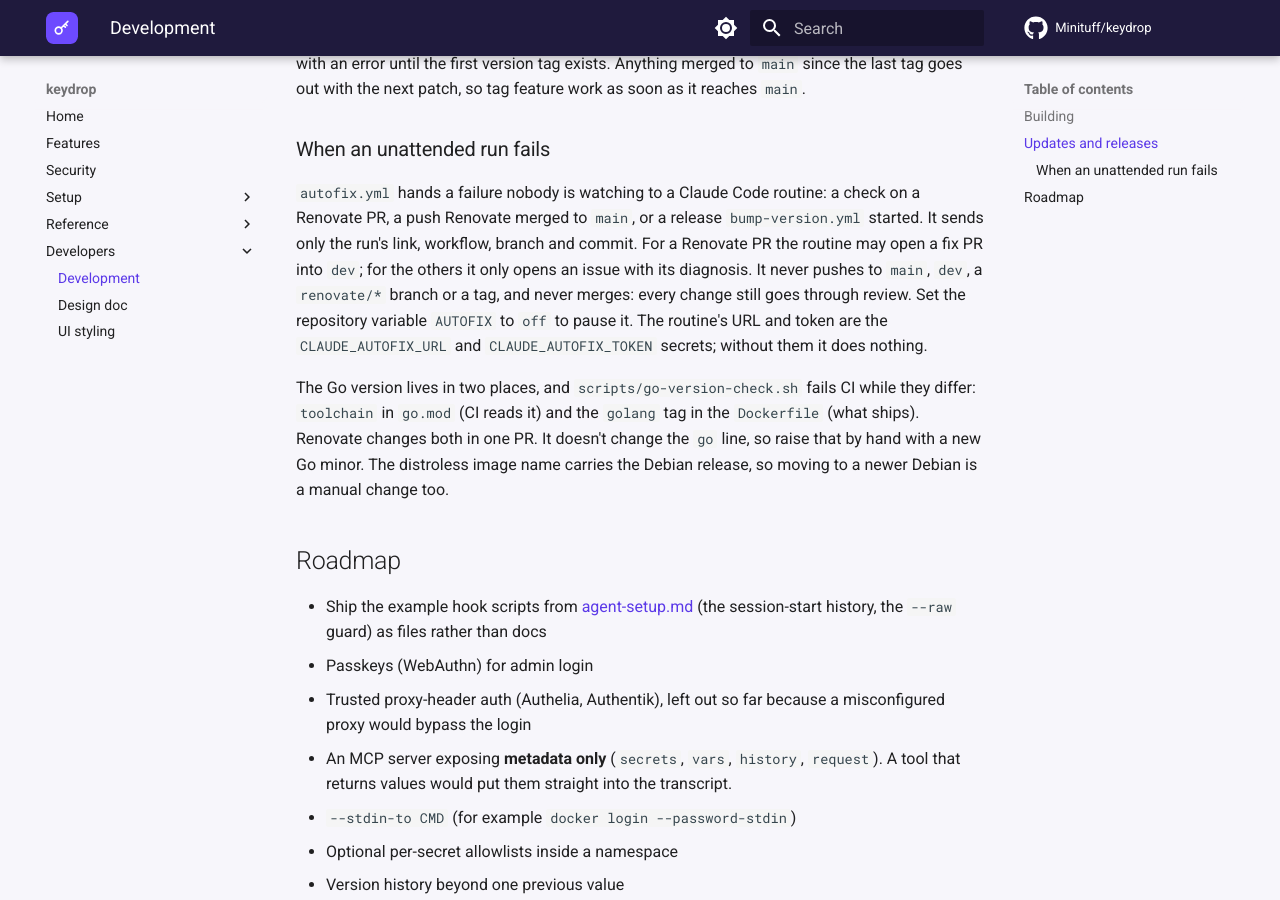
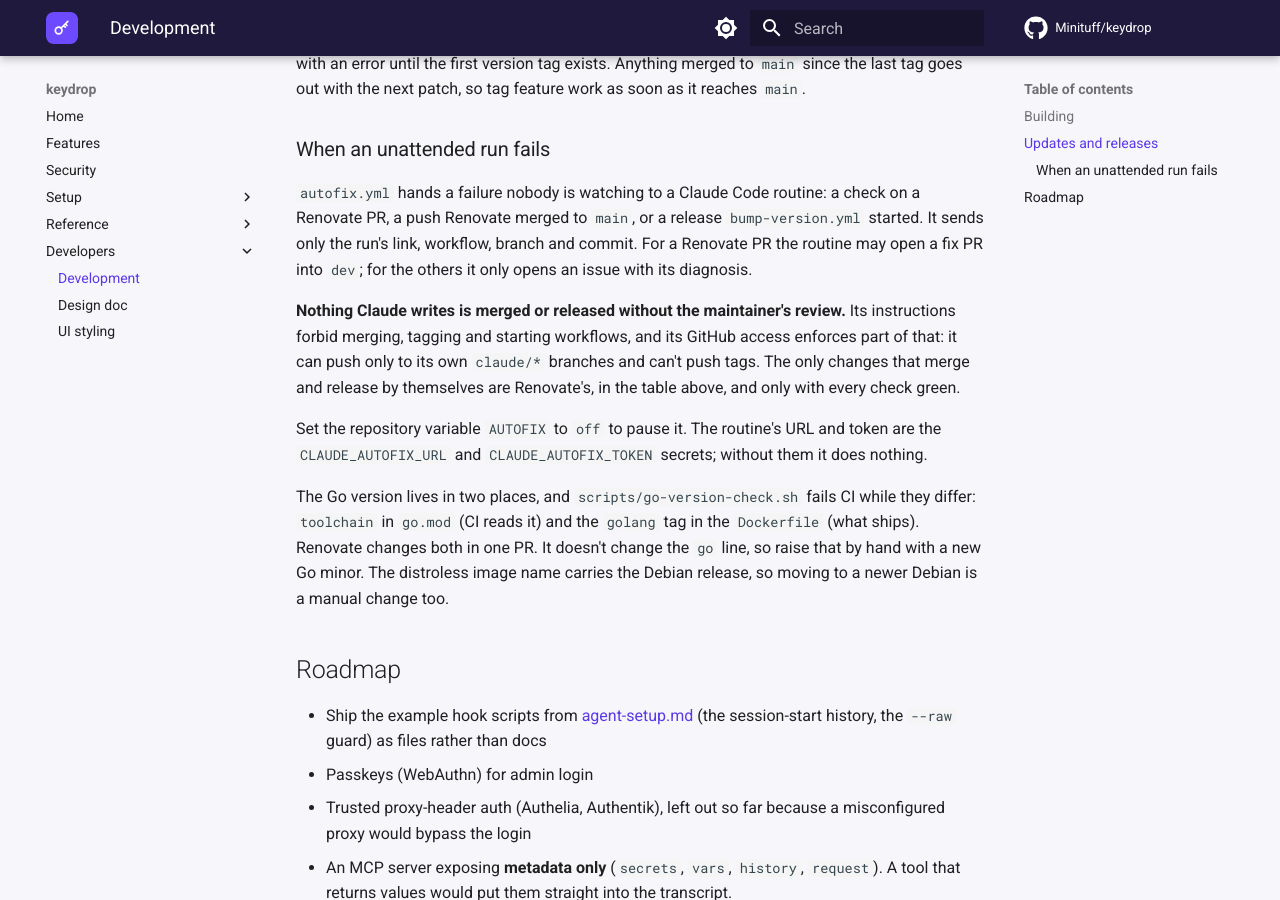
Before and after one commit to Minituff/keydrop, an MkDocs documentation site: the page built from docs/development.md, in a window 1280 px wide and 900 px high, scrolled down 1878 px. Built offline with MkDocs 1.6.1 and Material for MkDocs 9.7.7, drawn with Linux system fonts in a browser that asks for light colours; comment, search, counter and statistics services are not loaded.

Commit message:
docs: say what keeps autofix changes behind review

```diff
--- a/docs/development.md
+++ b/docs/development.md
@@ -79,9 +79,16 @@ tag feature work as soon as it reaches `main`.
 a check on a Renovate PR, a push Renovate merged to `main`, or a release
 `bump-version.yml` started. It sends only the run's link, workflow, branch and
 commit. For a Renovate PR the routine may open a fix PR into `dev`; for the
-others it only opens an issue with its diagnosis. It never pushes to `main`,
-`dev`, a `renovate/*` branch or a tag, and never merges: every change still
-goes through review. Set the repository variable `AUTOFIX` to `off` to pause
+others it only opens an issue with its diagnosis.
+
+**Nothing Claude writes is merged or released without the maintainer's
+review.** Its instructions forbid merging, tagging and starting workflows,
+and its GitHub access enforces part of that: it can push only to its own
+`claude/*` branches and can't push tags. The only changes that merge and
+release by themselves are Renovate's, in the table above, and only with every
+check green.
+
+Set the repository variable `AUTOFIX` to `off` to pause
 it. The routine's URL and token are the `CLAUDE_AUTOFIX_URL` and `CLAUDE_AUTOFIX_TOKEN`
 secrets; without them it does nothing.
 
```
